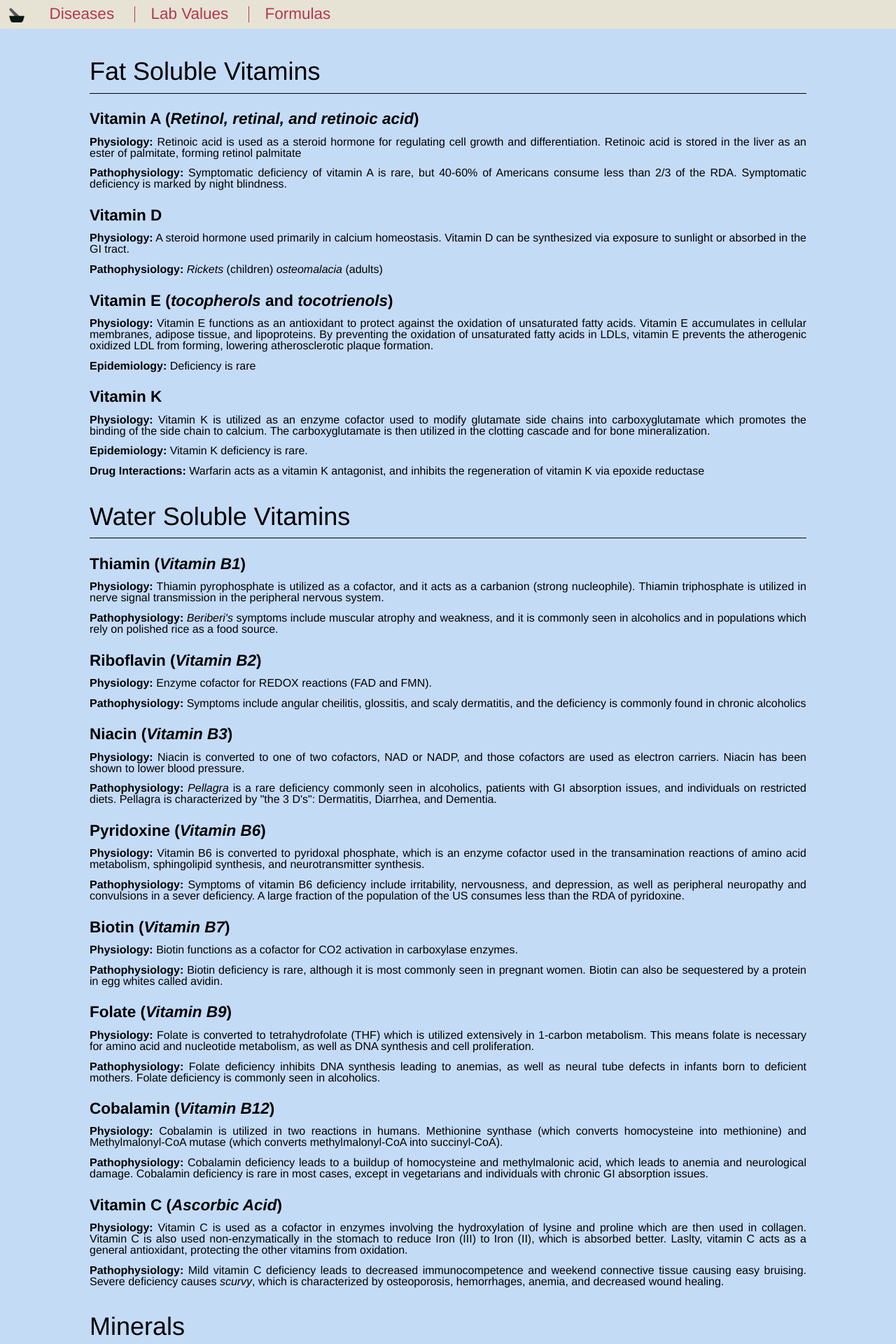
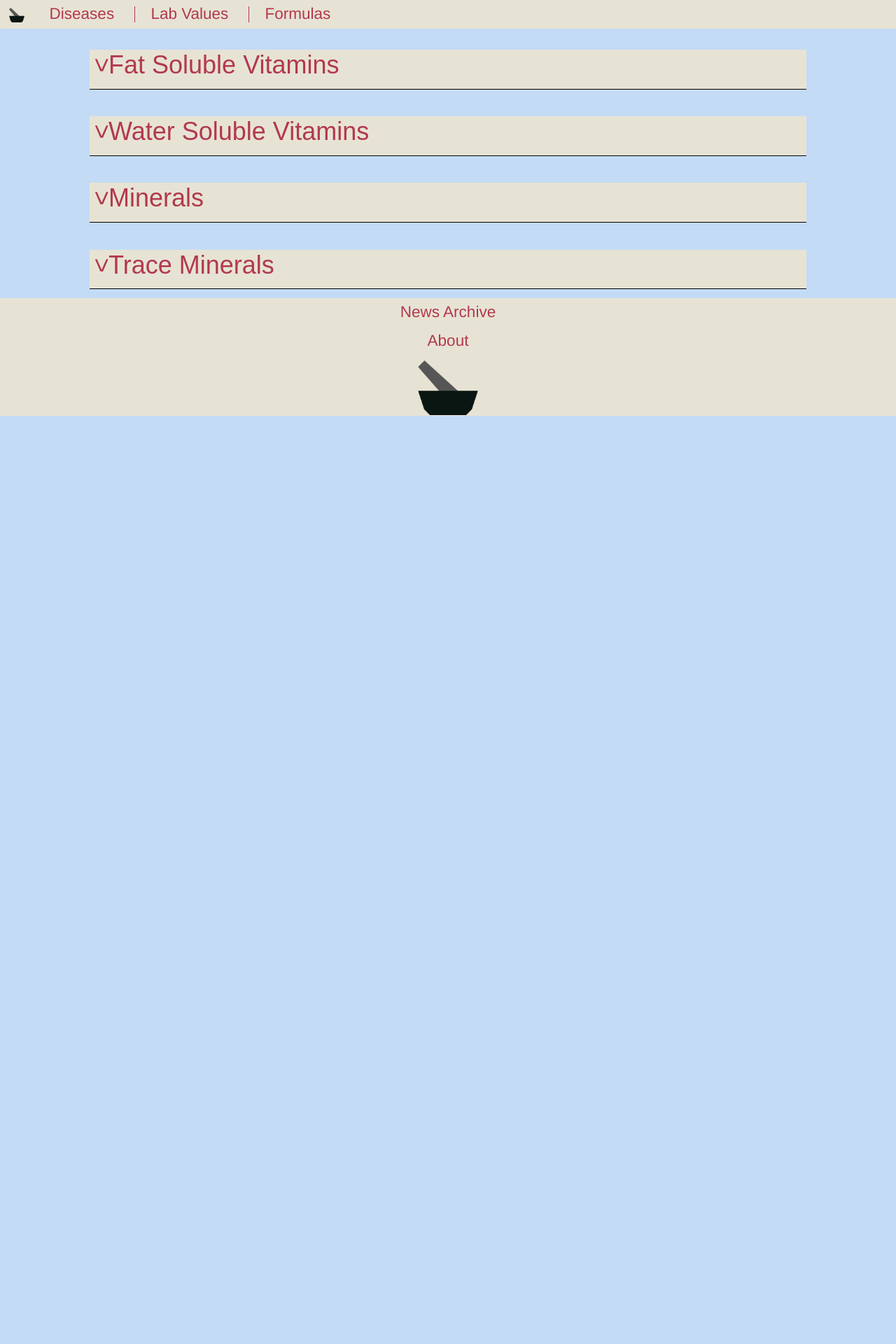
Before and after one commit to corbincox72/peripheral_brain, a Jekyll site: the page built from diseases/metabolic/nutrition/vit_min_deficiency.html, in a window 1280 px wide. Shown: the top 1920 px of the page at 70% size. Built offline with Jekyll 4.4.1, drawn with Linux system fonts in a browser that asks for light colours; after the commit the page ends 900 px from its top, so only the background shows below that; some of the changed text lies outside the part shown.

Commit message:
Added Collapsable menus

```diff
--- a/_includes/footer.html
+++ b/_includes/footer.html
@@ -1,3 +1,4 @@
+{% include accordion.html %}
 <footer class="footer menus">
   <nav>
     <ul class="footer-links">
--- a/css/main.css
+++ b/css/main.css
@@ -159,6 +159,37 @@ h3{
 }
 
 
+/* Accordion */
+button.accordion {
+    cursor: pointer;
+    width: 80%;
+    text-align: left;
+    transition: 0.4s;
+    font-size: 4vh;
+    padding-bottom: 1%;
+    margin: 2% 10% 1%;
+    border: none;
+    border-bottom: 1px solid black;
+    outline: none;
+    background: #e7e3d4;
+    color: #b23850;
+}
+button.accordion:hover{
+  color: #8590aa;
+}
+div.panel {
+    display: none;
+}
+button.accordion:after {
+  content: ">";
+  transform:rotate(90deg);
+    float: left;
+}
+
+button.accordion.active:after {
+    content: "-";
+    transform: none
+}
 /* Disease Pages */
 .disease-page h1{
   margin-top: 3%;
--- a/diseases/metabolic/nutrition/vit_min_deficiency.html
+++ b/diseases/metabolic/nutrition/vit_min_deficiency.html
@@ -3,9 +3,10 @@ layout: default
 title: Vitamin and Mineral Deficiency | The Peripheral Brain
 ---
 
+
 <div class="disease-page">
-<h1>Fat Soluble Vitamins</h1>
-
+<button class="accordion">Fat Soluble Vitamins</button>
+<div class="panel">
 <h2>Vitamin A (<em>Retinol, retinal, and retinoic acid</em>)</h2>
 
 <p><strong>Physiology:</strong> Retinoic acid is used as a steroid hormone for regulating cell growth and differentiation. Retinoic acid is stored in the liver as an ester of palmitate, forming retinol palmitate</p>
@@ -32,9 +33,9 @@ title: Vitamin and Mineral Deficiency | The Peripheral Brain
 <p><strong>Epidemiology:</strong> Vitamin K deficiency is rare.</p>
 
 <p><strong>Drug Interactions:</strong> Warfarin acts as a vitamin K antagonist, and inhibits the regeneration of vitamin K via epoxide reductase</p>
-
-<h1 >Water Soluble Vitamins</h1>
-
+</div>
+<button class="accordion">Water Soluble Vitamins</button>
+<div class="panel">
 <h2>Thiamin (<em>Vitamin B1</em>)</h2>
 
 <p><strong>Physiology:</strong> Thiamin pyrophosphate is utilized as a cofactor, and it acts as a carbanion (strong nucleophile). Thiamin triphosphate is utilized in nerve signal transmission in the peripheral nervous system.</p>
@@ -82,9 +83,9 @@ title: Vitamin and Mineral Deficiency | The Peripheral Brain
 <p><strong>Physiology:</strong> Vitamin C is used as a cofactor in enzymes involving the hydroxylation of lysine and proline which are then used in collagen. Vitamin C is also used non-enzymatically in the stomach to reduce Iron (III) to Iron (II), which is absorbed better. Laslty, vitamin C acts as a general antioxidant, protecting the other vitamins from oxidation.</p>
 
 <p><strong>Pathophysiology:</strong> Mild vitamin C deficiency leads to decreased immunocompetence and weekend connective tissue causing easy bruising. Severe deficiency causes <em>scurvy</em>, which is characterized by osteoporosis, hemorrhages, anemia, and decreased wound healing.</p>
-
-<h1>Minerals</h1>
-
+</div>
+<button class="accordion">Minerals</button>
+<div class="panel">
 <h2>Calcium</h2>
 
 <p><strong>Physiology:</strong> Calcium is utilized as a structural element in bones and as a second messenger for intracellular signaling. Calcium is also utilized in muscle contraction, nerve signalling, blood coagulation, and the actiation of certain proteins.</p>
@@ -96,9 +97,9 @@ title: Vitamin and Mineral Deficiency | The Peripheral Brain
 <p><strong>Physiology:</strong> Iron is used in oxygen transport, metabolism, cell proliferation, and immune function. Free iron is toxic to cells, and as such free iron is sequestered in ferritin while inside cells, and in transferrin while in the blood.</p>
 
 <p><strong>Pathophysiology:</strong> Iron deficiency produces anemia (see Hematologic: Anemia), and is commonly seen in children and menstruating females.</p>
-
-<h1>Trace Minerals</h1>
-
+</div>
+<button class="accordion">Trace Minerals</button>
+<div class="panel">
 <h2>Copper</h2>
 
 <p><strong>Physiology:</strong> Copper is used by many enzymes, including those involved in iron reduction/oxidation as well as enzymes involved in collagen cross linking.</p>
@@ -117,3 +118,4 @@ title: Vitamin and Mineral Deficiency | The Peripheral Brain
 
 <p><strong>Pathophysiology:</strong> Zinc deficiency can cause poor growth and sexual development in children, as well as poor wound healing, dermatitis, and impaired immune function. Many individuals have a marginal dietary intake of Zinc.</p>
 </div>
+</div>
```
Also changed, not shown: _includes/accordion.html (added, +22 -0 lines), 12 other files.
